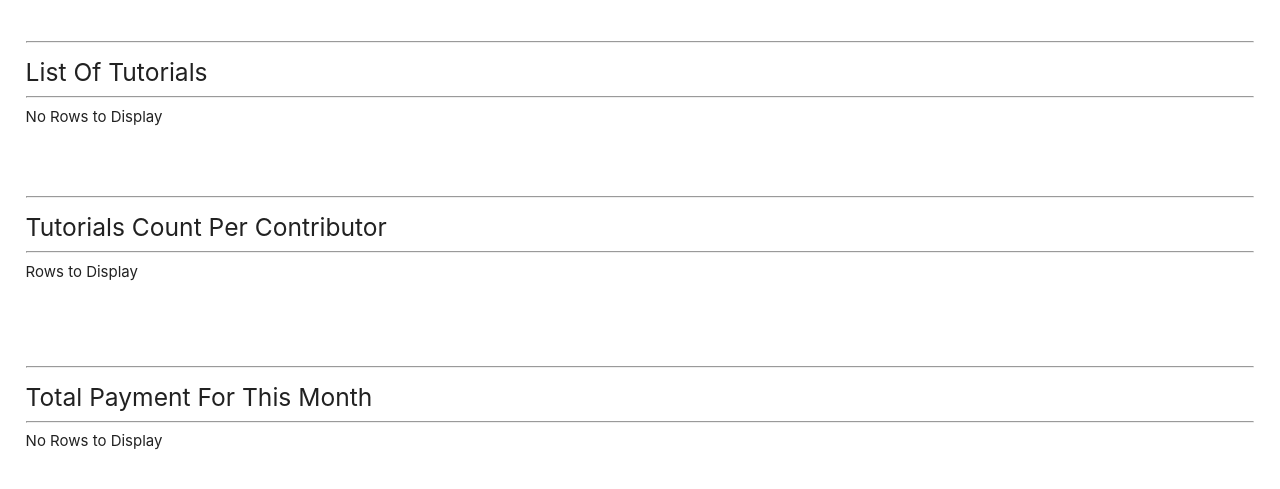
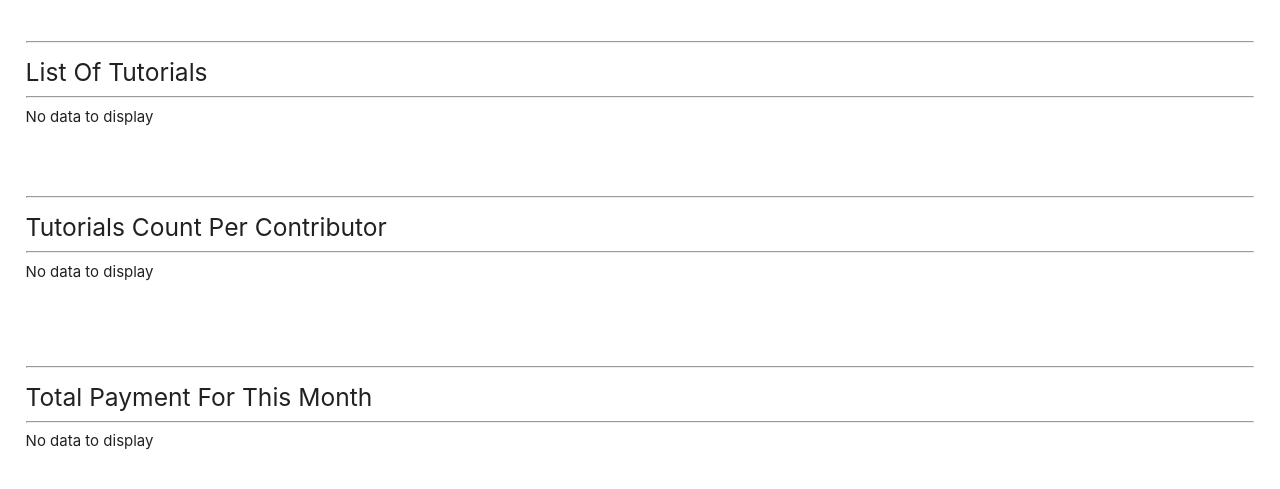
Before and after one commit to Tamal-Mondal/FOSSEE-Summer-Fellowship-2018, a Django app: page / in a window 1280 px wide. Shown: the part 179-668 px from the top of the page. Run offline with Django 3.2, Linux system fonts and the light colour scheme; some libraries are stand-ins or nearby versions.

Commit message:
README.MD Added

```diff
--- a/foss/templates/index.html
+++ b/foss/templates/index.html
@@ -141,7 +141,7 @@
 				</div>
 				{% endfor %}
 			{% else %}
-			<h8> No Rows to Display </h8>
+			<h8> No data to display </h8>
 			{% endif %}
 		</div>
 		<br><br>
@@ -161,7 +161,7 @@
 			</div>
 			{% endfor %}
 			{%else%}
-			<h8> Rows to Display </h8>
+			<h8> No data to display </h8>
 			{%endif%}
 		</div>
 		<br><br>
@@ -184,7 +184,7 @@
 			</div>
 			{%endfor%}
 			{%else%}
-			<h8>No Rows to Display</h8>
+			<h8>No data to display</h8>
 			{%endif%}
 		</div>
 	</div>
```
Also changed, not shown: README.md, foss/migrations/0005_auto_20180405_0802.py (added).
